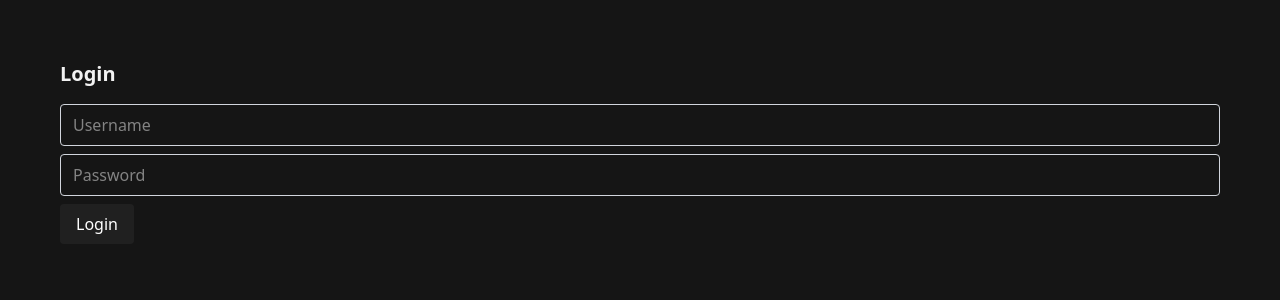
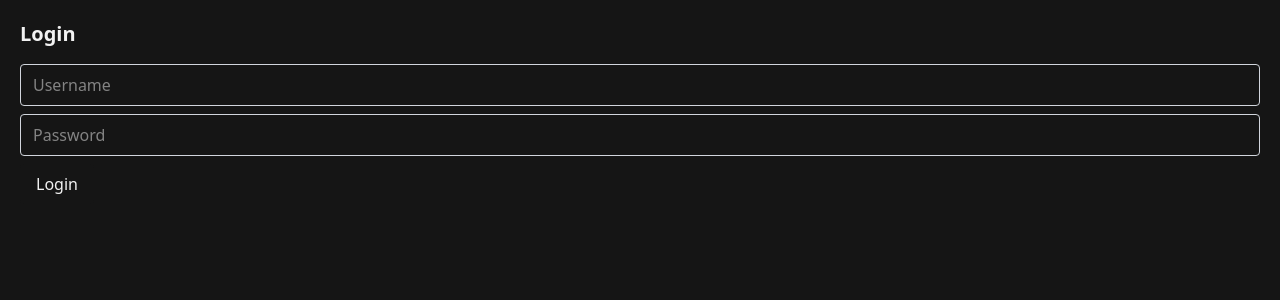
Before and after one commit to rockclimber147/LearningGraph, a React (Vite) app in the folder LearningGraphFrontend/: page /login in a window 1280 px wide. Shown: the top 300 px of the page. Built offline with nearby package versions, Linux system fonts and the light colour scheme; a web font is replaced by a local one.

Commit message:
fix imports

```diff
--- a/LearningGraphFrontend/package.json
+++ b/LearningGraphFrontend/package.json
@@ -16,8 +16,7 @@
     "@tailwindcss/vite": "^4.1.17",
     "react": "^19.2.0",
     "react-dom": "^19.2.0",
-    "react-router-dom": "^7.9.6",
-    "tailwindcss": "^4.1.17"
+    "react-router-dom": "^7.9.6"
   },
   "devDependencies": {
     "@eslint/js": "^9.39.1",
@@ -25,11 +24,14 @@
     "@types/react": "^19.2.5",
     "@types/react-dom": "^19.2.3",
     "@vitejs/plugin-react": "^5.1.1",
+    "autoprefixer": "^10.4.22",
     "babel-plugin-react-compiler": "^1.0.0",
     "eslint": "^9.39.1",
     "eslint-plugin-react-hooks": "^7.0.1",
     "eslint-plugin-react-refresh": "^0.4.24",
     "globals": "^16.5.0",
+    "postcss": "^8.5.6",
+    "tailwindcss": "^4.1.17",
     "typescript": "~5.9.3",
     "typescript-eslint": "^8.46.4",
     "vite": "^7.2.4"
--- a/LearningGraphFrontend/src/index.css
+++ b/LearningGraphFrontend/src/index.css
@@ -1,14 +1,7 @@
 @import "tailwindcss";
-
-@tailwind base;
-@tailwind components;
-@tailwind utilities;
-
-/* Optional global overrides */
-body {
-  @apply bg-[#151515] text-[#f2f2f2] font-sans p-10; /* padding: 40px */
-}
 
 * {
   box-sizing: border-box;
+  background-color: #151515;
+  color: #f2f2f2;
 }
```
Also changed, not shown: 1 other file (tests, documents, lock files or other folders).
